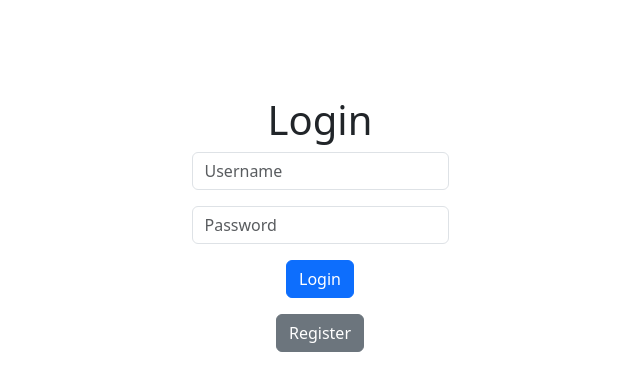
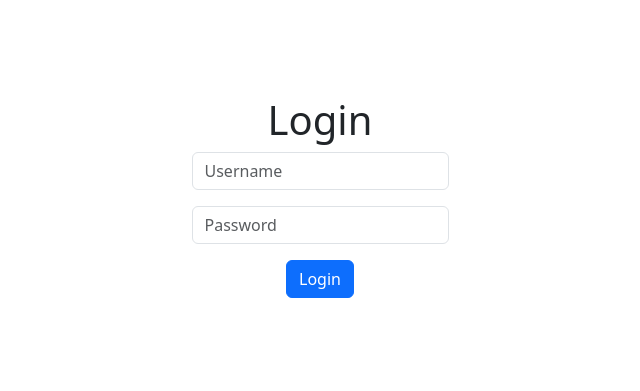
Before and after one commit to JustMarvell/WP_PK_CASH, a PHP site: page / in a window 1280 px wide. Shown: the top 391 px of the page, without its empty margins (320-960 px from the left). Run offline with PHP 8.4, Linux system fonts and the light colour scheme.

Commit message:
remove register

```diff
--- a/views/publics/index.php
+++ b/views/publics/index.php
@@ -57,9 +57,6 @@
                 <?php endif; ?>
 
                 <button type="submit" class="btn btn-primary">Login</button>
-                <div class="mt-3">
-                    <a href="register.php" class="btn btn-secondary">Register</a>
-                </div>
             </form>
         </div>
     </div>
```
